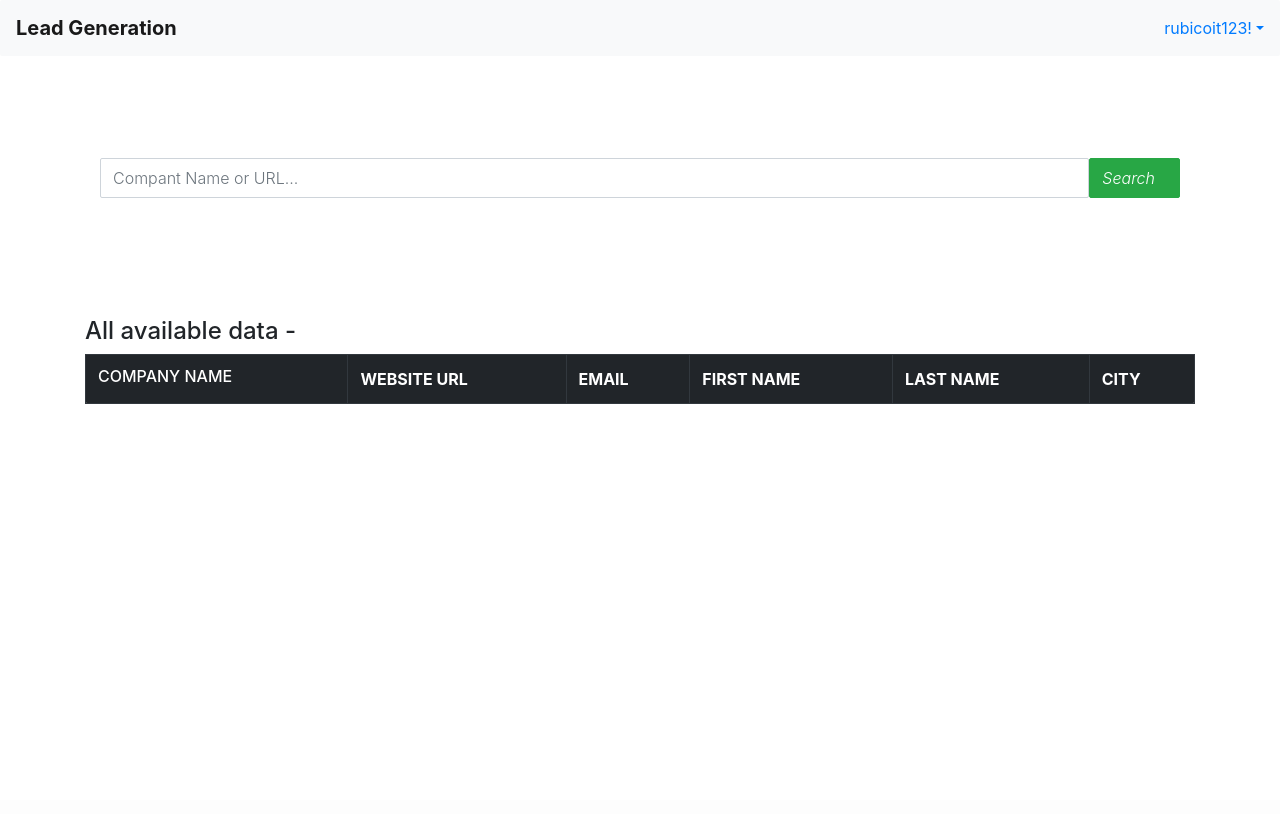
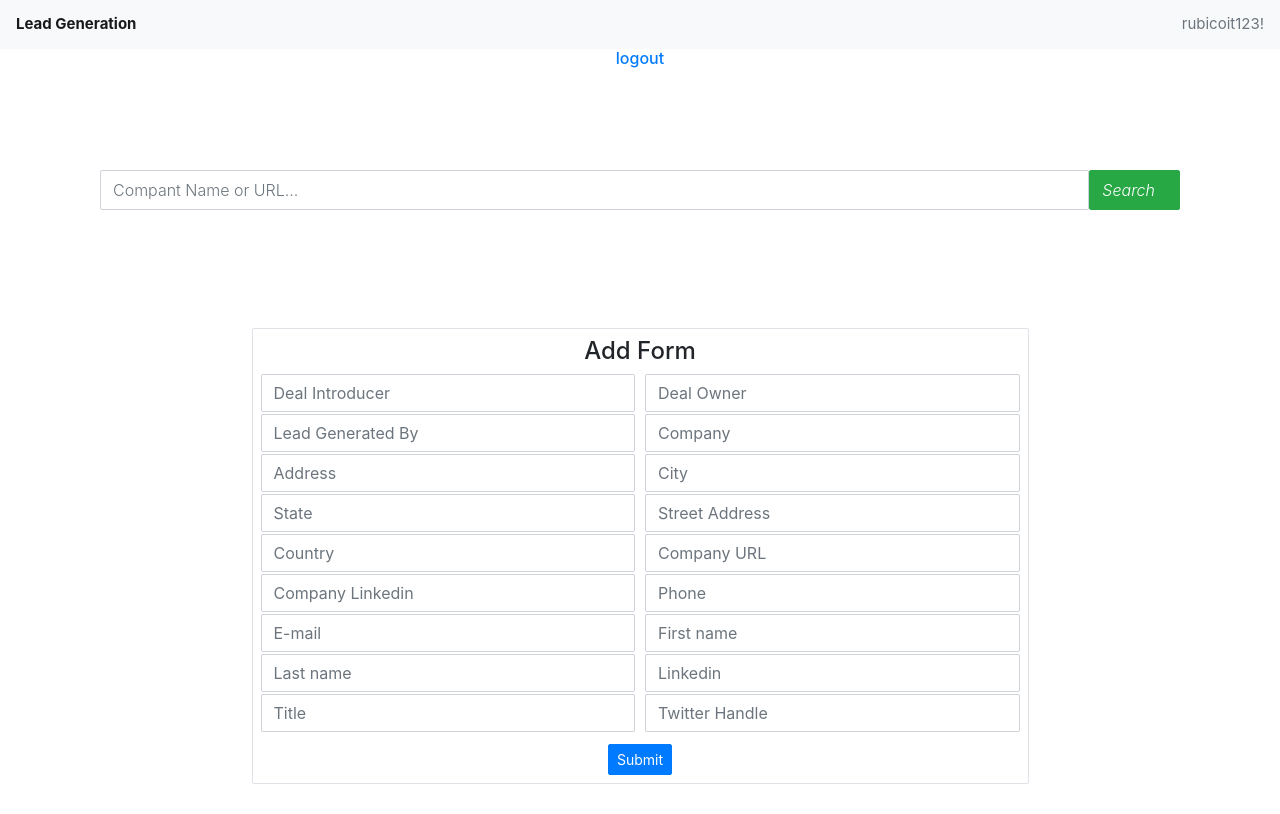
Before and after one commit to vanthoff10/django-sqlsearch-engine, a Django app: page / in a window 1280 px wide. Before the commit the page ends 404 px from the top, so only its background shows below. Run offline with Django 3.2, Linux system fonts and the light colour scheme; a user stored in the database is signed in; lists and menus that the app fills with data are empty; some libraries are stand-ins or nearby versions.

Commit message:
add form if data not present in database

```diff
--- a/templates/home.html
+++ b/templates/home.html
@@ -60,22 +60,44 @@ width:100%;
     margin: 10 auto;
     width:80%;
 }
+
+.text {
+  font-size: 10px;
+}
+
+.nav-text{
+  font-size: 15px;
+}
+
+.username-text{
+  font-size: 15px;
+}
+
+.detail-form {
+  margin-bottom:30px;
+  width: 70%;
+  padding: 8px;
+}
+.form-header {
+  text-align: center;
+}
+
+.submit-btn-post{
+  padding-top: 10px;
+  text-align:center;
+}
+
+.form-row{
+  padding-bottom:2px;
+}
 </style>
 
 {% if user.is_authenticated %}
   <nav class="navbar navbar-light bg-light">
-    <span class="navbar-brand mb-0 h1 font-weight-bold">Lead Generation</span>
-<!--    <span class=" text-muted h6">{{ user.username }}!</span>-->
-
-    <span class="dropdown">
-        <a class="dropdown-toggle" data-toggle="dropdown" href="#">{{ user.username }}!<span class="caret"></span></a>
-          <ul class="dropdown-menu">
-            <li><a href="{% url 'logout' %}">Logout</a></li>
-          </ul>
-    </span>
-
+    <span class="navbar-brand mb-0 font-weight-bold nav-text">Lead Generation</span>
+    <span class=" text-muted username-text">{{ user.username }}!</span>
   </nav>
-<!--      <p class="text-center h6"><a href="{% url 'logout' %}">logout</a></p>-->
+      <p class="text-center h6"><a href="{% url 'logout' %}">logout</a></p>
 
 
 <div class="container" style="margin-top: 8%;">
@@ -87,7 +109,7 @@ width:100%;
       <form  method="POST" action="contact" role="form" id="form-buscar" class=" container center-div">
        {% csrf_token %}
         <div class="form-group">
-          <div class=" input-group">
+          <div class="  input-group">
             <input id="1" class="form-control" type="text" name="search" placeholder="Compant Name or URL..." required/>
             <span class="input-group-btn">
               <button class="btn btn-success" type="submit">
@@ -102,16 +124,16 @@ width:100%;
 </div>
 
 <div class="container" style="margin-top: 8%;">
+  {% if data %}
         <h4>All available data - </h4>
-
         <table class="table table-bordered  table-dark" >
           <tr>
-      <th class="h6">COMPANY NAME</th>
-      <th>WEBSITE URL</th>
-      <th>EMAIL</th>
-      <th>FIRST NAME</th>
-      <th>LAST NAME</th>
-      <th>CITY</th>
+            <th class="text">COMPANY NAME</th>
+            <th class="text">WEBSITE URL</th>
+            <th class="text">EMAIL</th>
+            <th class="text">FIRST NAME</th>
+            <th class="text">LAST NAME</th>
+            <th class="text">CITY</th>
           </tr>
           <tr>
             {% for data1 in data %}
@@ -119,7 +141,92 @@ width:100%;
             {% endfor %}
            </tr>
         </table>
+  {% else  %}
 
+  <form class="container detail-form border">
+    <h4 class="form-header">Add Form</h4>
+    <div class="row form-row">
+      <div class="col">
+        <input type="text" class="form-control" placeholder="Deal Introducer">
+      </div>
+      <div class="col">
+        <input type="text" class="form-control" placeholder="Deal Owner">
+      </div>
+    </div>
+    <div class="row form-row">
+      <div class="col">
+        <input type="text" class="form-control" placeholder="Lead Generated By">
+      </div>
+      <div class="col">
+        <input type="text" class="form-control" placeholder="Company">
+      </div>
+    </div>
+    <div class="row form-row">
+      <div class="col">
+        <input type="text" class="form-control" placeholder="Address">
+      </div>
+      <div class="col">
+        <input type="text" class="form-control" placeholder="City">
+      </div>
+    </div>
+    <div class="row form-row">
+      <div class="col">
+        <input type="text" class="form-control" placeholder="State ">
+      </div>
+      <div class="col">
+        <input type="text" class="form-control" placeholder="Street Address ">
+      </div>
+    </div>
+    <div class="row form-row">
+      <div class="col">
+        <input type="text" class="form-control" placeholder="Country ">
+      </div>
+      <div class="col">
+        <input type="text" class="form-control" placeholder="Company URL">
+      </div>
+    </div>
+    <div class="row form-row">
+      <div class="col">
+        <input type="text" class="form-control" placeholder="Company Linkedin">
+      </div>
+      <div class="col">
+        <input type="text" class="form-control" placeholder="Phone">
+      </div>
+    </div>
+    <div class="row form-row">
+      <div class="col">
+        <input type="text" class="form-control" placeholder="E-mail">
+      </div>
+      <div class="col">
+        <input type="text" class="form-control" placeholder="First name">
+      </div>
+    </div>
+    <div class="row form-row">
+      <div class="col">
+        <input type="text" class="form-control" placeholder="Last name">
+      </div>
+      <div class="col">
+        <input type="text" class="form-control" placeholder="Linkedin">
+      </div>
+    </div>
+    <div class="row form-row">
+      <div class="col">
+        <input type="text" class="form-control" placeholder="Title">
+      </div>
+      <div class="col">
+        <input type="text" class="form-control" placeholder="Twitter Handle">
+      </div>
+    </div>
+
+    <div class="row submit-btn-post">
+      <div class="col">
+        <button type="submit" class="btn btn-primary btn-sm">Submit</button>
+      </div>
+    </div>
+
+  </form>
+
+{% endif %}
 </div>
 
 {% else %}
--- a/users/views.py
+++ b/users/views.py
@@ -18,8 +18,9 @@ def create(request):
     if request.method == "POST":
         input_text = request.POST['search']
         cursor = connection.cursor()
-        cursor.execute("SELECT company_name,company_url, company_email, f_name, l_name, city_name  FROM users_dataschema where company_name or company_url=%s", [input_text])
+        cursor.execute("SELECT company_name,company_url, company_email, f_name, l_name, city_name  FROM users_dataschema where company_name =%s", [input_text])
         data = cursor.fetchall()
+        pprint(data)
         for item in data:
             x.extend(item)
         # alldata = DataSchema.objects.all()
@@ -28,4 +29,5 @@ def create(request):
             return TemplateResponse(request, 'home.html', {'data': x})
             # return HttpResponse(row)
         else:
-            return HttpResponse("No such Data Available")
+            # return HttpResponse("No such Data Available")
+            return TemplateResponse(request, 'home.html', {'data': x})
```
Lines whose indentation alone changed are shown as unchanged.
